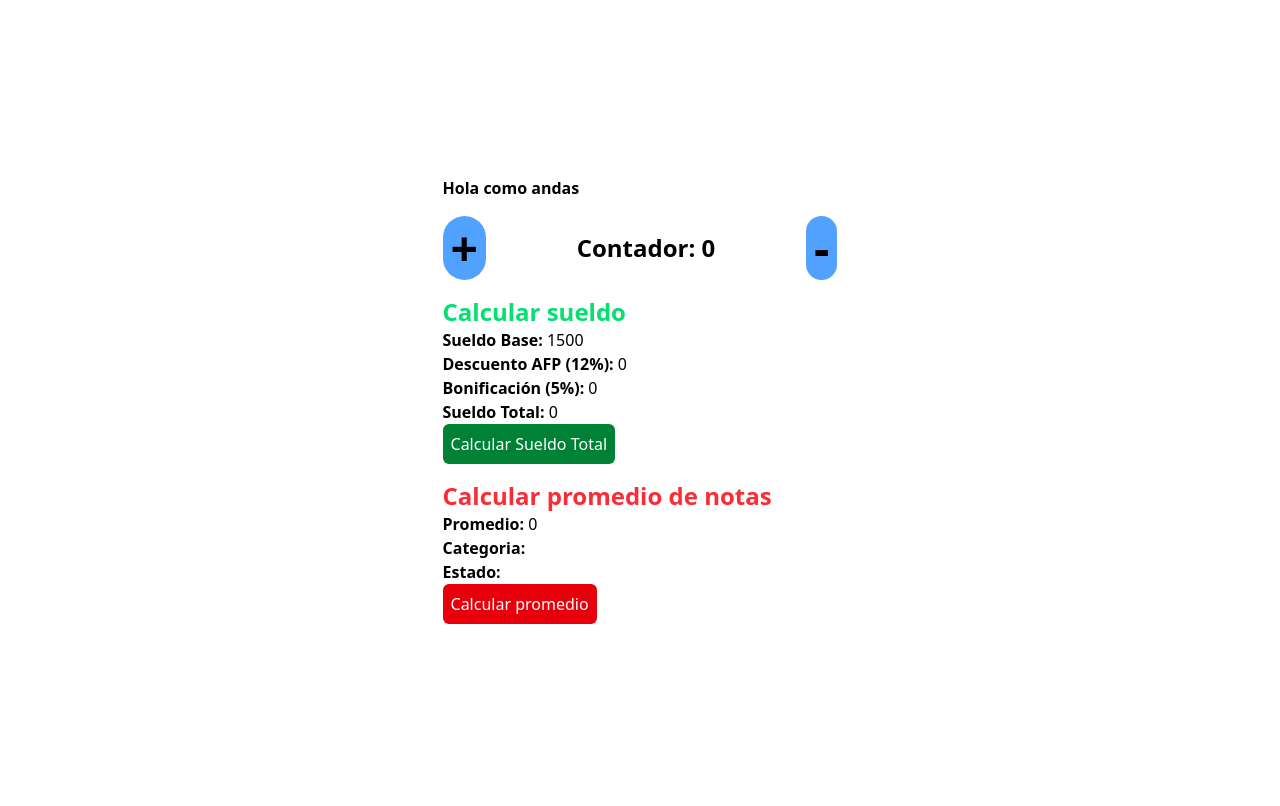
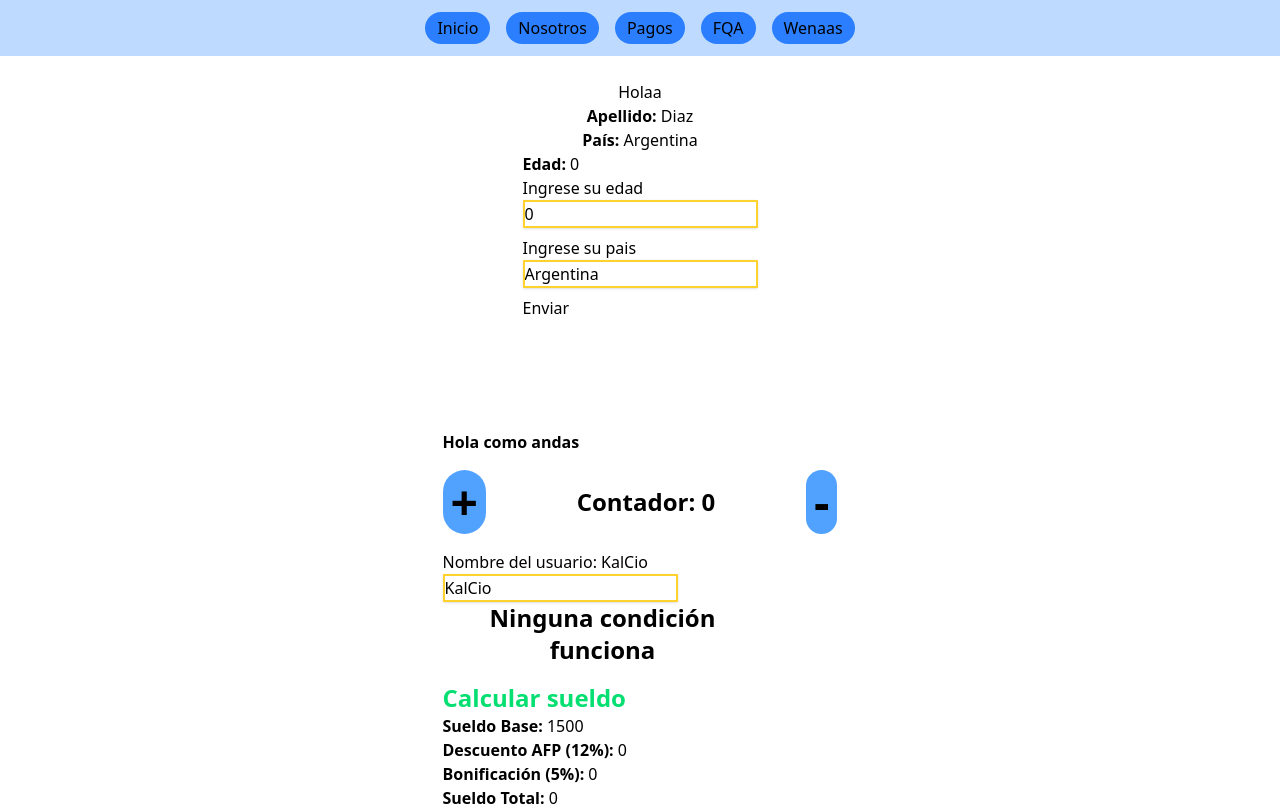
Before and after one commit to KalZambrano/TestAngular, an Angular app: page / in a window 1280 px wide. Shown: the top 806 px of the page. Built offline with nearby package versions, Linux system fonts and the light colour scheme.

Commit message:
practice with some exercise abour forms and modules from angular

```diff
--- a/src/app/app.component.html
+++ b/src/app/app.component.html
@@ -1,10 +1,25 @@
+<div>
+  <app-header></app-header>
+</div>
 <main class="main min-h-screen grid place-content-center gap-4">
+
   <h1 class="font-bold">Hola como andas</h1>
   <div class="flex items-center justify-center">
     <button class="rounded-full font-bold text-5xl bg-blue-400 cursor-pointer p-2" (click)="incrementarContador()">+</button>
     <h2 class="text-center w-xs font-bold text-2xl">Contador: {{valorContador}}</h2>
     <button class="rounded-full font-bold text-5xl bg-blue-400 cursor-pointer p-2" (click)="decrementarContador()">-</button>
   </div>
+  <div>
+    <h2>Nombre del usuario: {{nomUser}}</h2>
+    <input class="shadow border-2 border-amber-300" type="text" [(ngModel)] = "nomUser">
+    @if (condicion1) {
+      <h2 class="text-center w-xs font-bold text-2xl">This condition works</h2>
+    }@else if (condicion2) {
+      <h2 class="text-center w-xs font-bold text-2xl">La condicion 2 si funciona</h2>
+    }@else {
+      <h2 class="text-center w-xs font-bold text-2xl">Ninguna condición funciona</h2>
+    }
+  </div>
   <app-sueldo></app-sueldo>
   <app-notas></app-notas>
 </main>
--- a/src/app/app.component.ts
+++ b/src/app/app.component.ts
@@ -1,17 +1,20 @@
 import { Component } from '@angular/core';
 import { RouterOutlet } from '@angular/router';
+import { FormsModule } from '@angular/forms';
 import { SueldoComponent } from './sueldo/sueldo.component';
 import { NotasComponent } from './notas/notas.component';
+import { HeaderComponent } from './header/header.component'
 
 @Component({
   selector: 'app-root',
   standalone: true,
-  imports: [RouterOutlet, SueldoComponent, NotasComponent],
+  imports: [RouterOutlet, SueldoComponent, NotasComponent, HeaderComponent, FormsModule],
   templateUrl: './app.component.html',
   styleUrl: './app.component.css'
 })
 export class AppComponent {
   title = 'Semana13';
+  nomUser: string = 'KalCio'
   valorContador: number = 0
   incrementarContador(){
     this.valorContador++;
@@ -19,4 +22,7 @@ export class AppComponent {
   decrementarContador(){
     this.valorContador--;
   }
+
+  condicion1: boolean = false;
+  condicion2: boolean = false;
 }
--- /dev/null
+++ b/src/app/header/header.component.html
@@ -0,0 +1,27 @@
+<header class="flex gap-x-4 justify-center items-center bg-blue-200 min-w-screen py-3 fixed">
+    <a href="#" class="rounded-full bg-blue-500 hover:bg-blue-800/70 px-3 py-1">Inicio</a>
+    <a href="#" class="rounded-full bg-blue-500 hover:bg-blue-800/70 px-3 py-1">Nosotros</a>
+    <a href="#" class="rounded-full bg-blue-500 hover:bg-blue-800/70 px-3 py-1">Pagos</a>
+    <a href="#" class="rounded-full bg-blue-500 hover:bg-blue-800/70 px-3 py-1">FQA</a>
+    <a href="#" class="rounded-full bg-blue-500 hover:bg-blue-800/70 px-3 py-1">Wenaas</a>
+</header>
+<div class="flex flex-col justify-center items-center pt-20">
+    <h1>Holaa {{nombre}}</h1>
+    <h2><strong>Apellido:</strong> {{apellido}}</h2>
+
+    <p><strong>País:</strong> {{pais}}</p>
+
+    <form action="" (ngSubmit)="verificarElegible()">
+        <div class="mb-2 flex flex-col">
+            <p><strong>Edad:</strong> {{edad}}</p>
+            <label for="">Ingrese su edad</label>
+            <input class="shadow border-2 border-amber-300" name="edad" id="edad" type="number" [(ngModel)] = "edad" required>
+        </div>
+        <div class="mb-2 flex flex-col">
+            <label for="">Ingrese su pais</label>
+            <input class="shadow border-2 border-amber-300" name="pais" id="pais" type="text" [(ngModel)] = "pais" required>
+        </div>
+        <button type="submit">Enviar</button>
+        <h2>{{elegibleParaVotar}}</h2>
+    </form>
+</div>
--- /dev/null
+++ b/src/app/header/header.component.ts
@@ -0,0 +1,31 @@
+import { Component } from '@angular/core';
+import { FormsModule } from '@angular/forms';
+
+@Component({
+  selector: 'app-header',
+  standalone: true,
+  imports: [FormsModule],
+  templateUrl: './header.component.html',
+  styles: ``
+})
+export class HeaderComponent {
+  nombre: string = '';
+  apellido: string = 'Diaz';
+  edad: number = 0;
+  especialidad: string = 'Desarrollador Web';
+  sueldo: number = 1800;
+
+
+  pais: string = 'Argentina';
+  elegibleParaVotar: string = '';
+
+  verificarElegible(){
+    if (this.edad >=18 && (this.pais == 'Argentina' || this.pais == 'Mexico' || this.pais == 'Peru')) {
+      this.elegibleParaVotar = 'Eres elegible para votar';
+    }else if (this.edad >16 && this.edad<=18 && (this.pais == 'Brasil' || this.pais == 'Colombia')){
+      this.elegibleParaVotar = 'Eres elegibre para voatr pero con restricciones'
+    }else{
+      this.elegibleParaVotar = 'No eres elegible para votar'
+    }
+  }
+}
```
